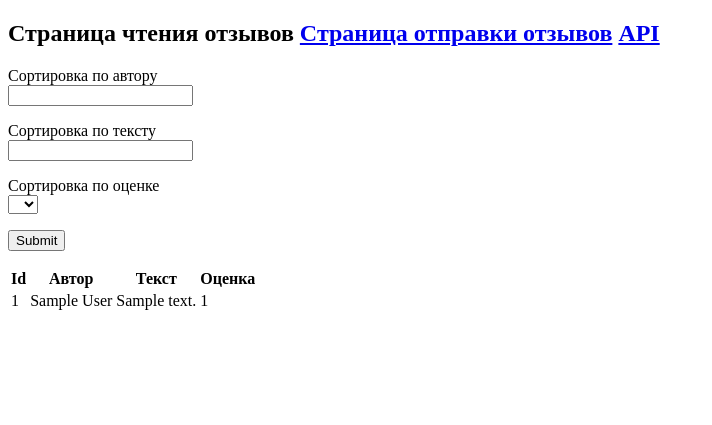
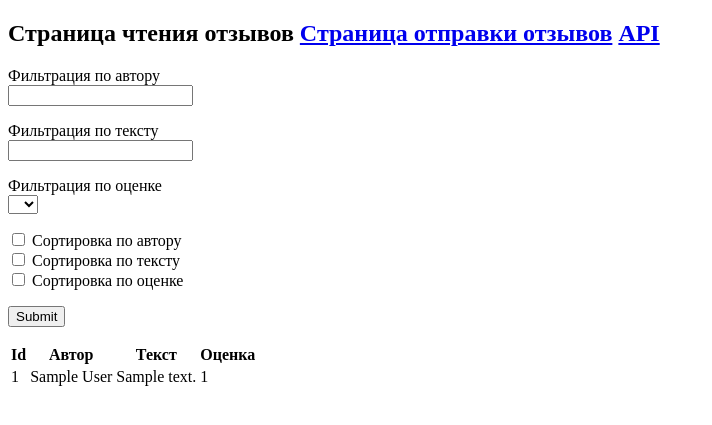
Before and after one commit to MikhailGlazunov/pythonProject, a Django app: template templates/browse_and_filter.html in a window 1280 px wide. Shown: the top 425 px of the page, without its empty margins (0-712 px from the left). Run offline with Django 3.2, Linux system fonts and the light colour scheme; the template is opened without the code that fills it: values that come from a table or form of the project are taken from there, others are empty; tables that the repository leaves empty hold one stand-in row (values such as "Sample post").

Commit message:
Update browse_and_filter.html

```diff
--- a/templates/browse_and_filter.html
+++ b/templates/browse_and_filter.html
@@ -10,15 +10,15 @@
 </h2>
 <form action="{% url 'browse_and_filter' %}" method="get">
     <p>
-        <label>Сортировка по автору</label><br>
+        <label>Фильтрация по автору</label><br>
         <input type="text" name="author" />
     </p>
     <p>
-        <label>Сортировка по тексту</label><br>
+        <label>Фильтрация по тексту</label><br>
         <input type="text" name="text" />
     </p>
     <p>
-        <label>Сортировка по оценке</label><br>
+        <label>Фильтрация по оценке</label><br>
         <select name="rating">
             <option ></option>
             <option >1</option>
@@ -27,6 +27,14 @@
             <option >4</option>
             <option >5</option>
         </select>
+    </p>
+    <p>
+        <input name="sort" type="checkbox" value="author" />
+        <label>Сортировка по автору</label><br>
+        <input name="sort" type="checkbox" value="text" />
+        <label>Сортировка по тексту</label><br>
+        <input name="sort" type="checkbox" value="rating" />
+        <label>Сортировка по оценке</label><br>
     </p>
     <p>
         <input type="submit">
@@ -43,13 +51,13 @@
       <div class="pagination">
           <span class="page-links">
               {% if page_obj.has_previous %}
-                  <a href="{{ request.path }}?page={{ page_obj.previous_page_number }}&author={{ request.GET.author }}&text={{ request.GET.text }}&rating={{ request.GET.rating }}">previous</a>
+                  <a href="{{ request.path }}?page={{ page_obj.previous_page_number }}&author={{ request.GET.author }}&text={{ request.GET.text }}&rating={{ request.GET.rating }}&sort={{ request.GET.sort }}">previous</a>
               {% endif %}
               <span class="page-current">
                   Page {{ page_obj.number }} of {{ page_obj.paginator.num_pages }}.
               </span>
               {% if page_obj.has_next %}
-                  <a href="{{ request.path }}?page={{ page_obj.next_page_number }}&author={{ request.GET.author }}&text={{ request.GET.text }}&rating={{ request.GET.rating }}">next</a>
+                  <a href="{{ request.path }}?page={{ page_obj.next_page_number }}&author={{ request.GET.author }}&text={{ request.GET.text }}&rating={{ request.GET.rating }}&sort={{ request.GET.sort }}">next</a>
               {% endif %}
           </span>
       </div>
```
